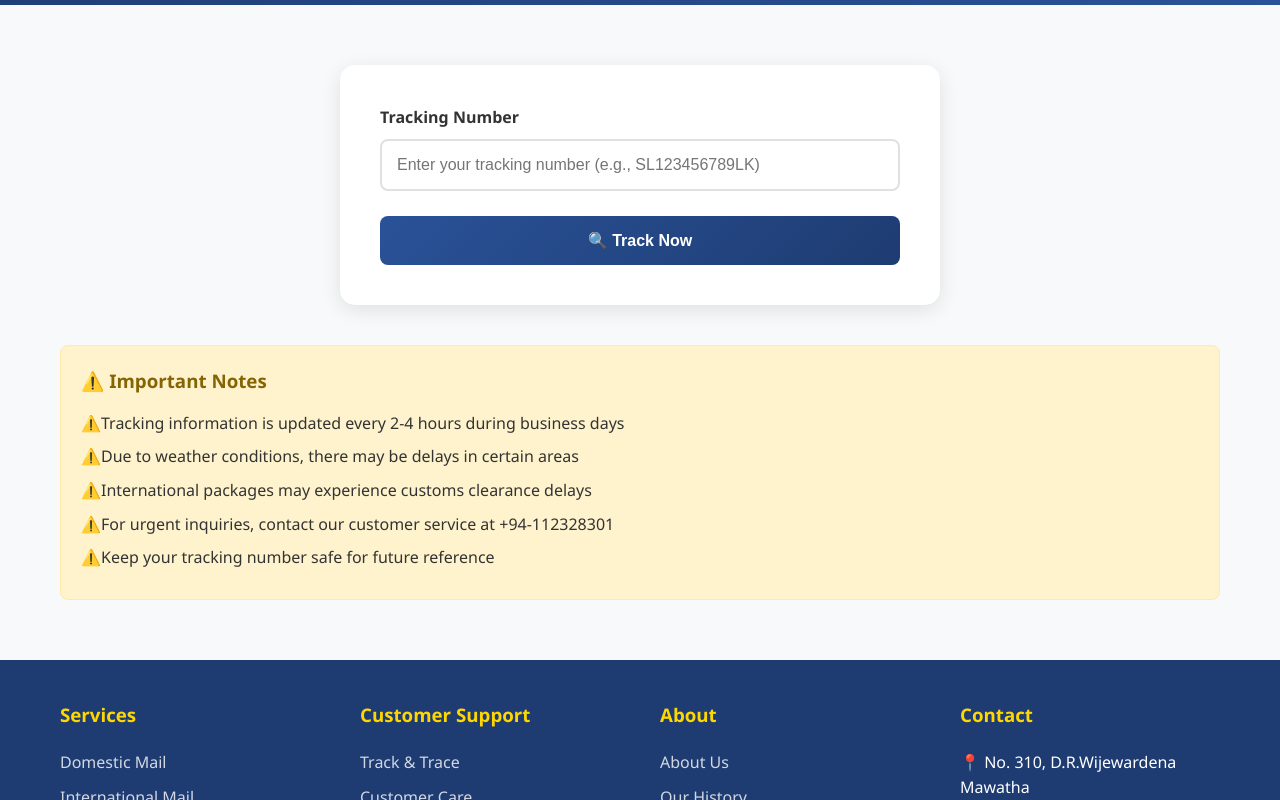
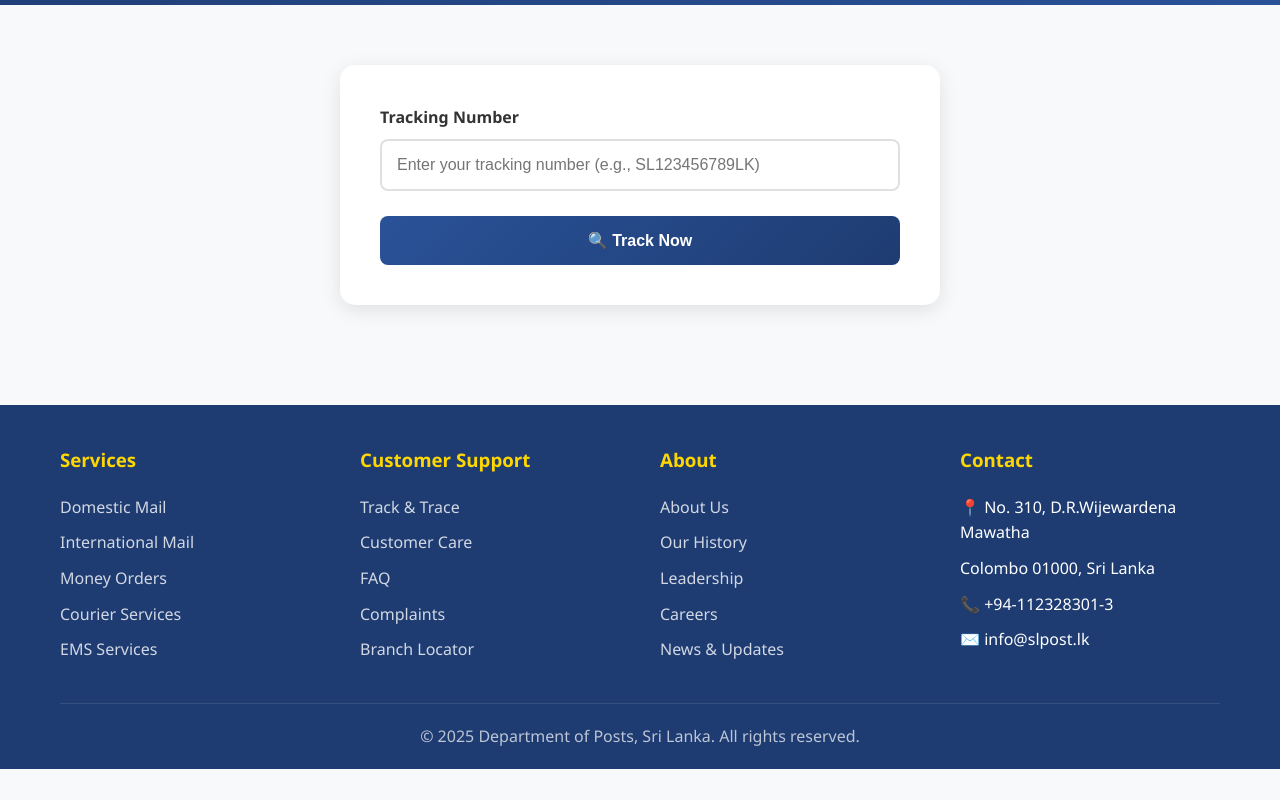
Before and after one commit to dxbr/testa, a plain HTML site: page Track Package.html in a window 1280 px wide. Shown: the part 398-1198 px from the top of the page. After the commit the page ends 1167 px from the top, so only its background shows below. Drawn offline with Linux system fonts and the light colour scheme.

Commit message:
Update Track Package.html

```diff
--- a/Track Package.html
+++ b/Track Package.html
@@ -753,19 +753,6 @@
                     </div>
                 </div>
             </div>
-
-            <!-- Important Notes -->
-            <div class="important-notes">
-                <h3>⚠️ Important Notes</h3>
-                <ul>
-                    <li>Tracking information is updated every 2-4 hours during business days</li>
-                    <li>Due to weather conditions, there may be delays in certain areas</li>
-                    <li>International packages may experience customs clearance delays</li>
-                    <li>For urgent inquiries, contact our customer service at +94-112328301</li>
-                    <li>Keep your tracking number safe for future reference</li>
-                </ul>
-            </div>
-        </div>
     </main>
 
     <!-- Footer -->
```
